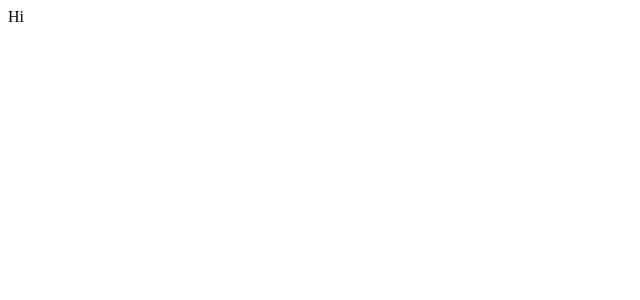
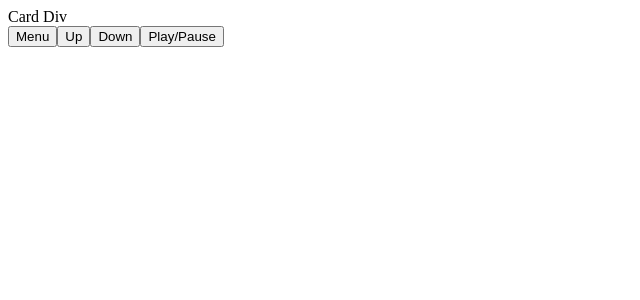
Before and after one commit to Sabyasachi-Bhattacharya2/ipod-React, a React (Create React App) app in the folder ipodnew/: page / in a window 1280 px wide. Shown: the top 300 px of the page, without its empty margins (0-640 px from the left). Built offline with nearby package versions, Linux system fonts and the light colour scheme.

Commit message:
update after basic test

```diff
--- a/ipodnew/src/App.js
+++ b/ipodnew/src/App.js
@@ -1,10 +1,10 @@
-
+import Basic from "./component/Basic";
 
 function App() {
   return (
-    <div>
-      Hi
-    </div>
+    <>
+  <Basic/>
+    </>
   );
 }
 
--- /dev/null
+++ b/ipodnew/src/component/Basic.js
@@ -0,0 +1,27 @@
+import { Component } from "react";
+
+export default class Basic extends Component {
+
+
+
+
+
+
+
+
+    render() {
+        return(
+            <div>
+                <div>
+                    Card Div
+                </div>
+                <div className="circular">
+                    <button>Menu</button>
+                    <button>Up</button>
+                    <button>Down</button>
+                    <button>Play/Pause</button>
+                </div>
+            </div>
+        )
+    }
+}
```
